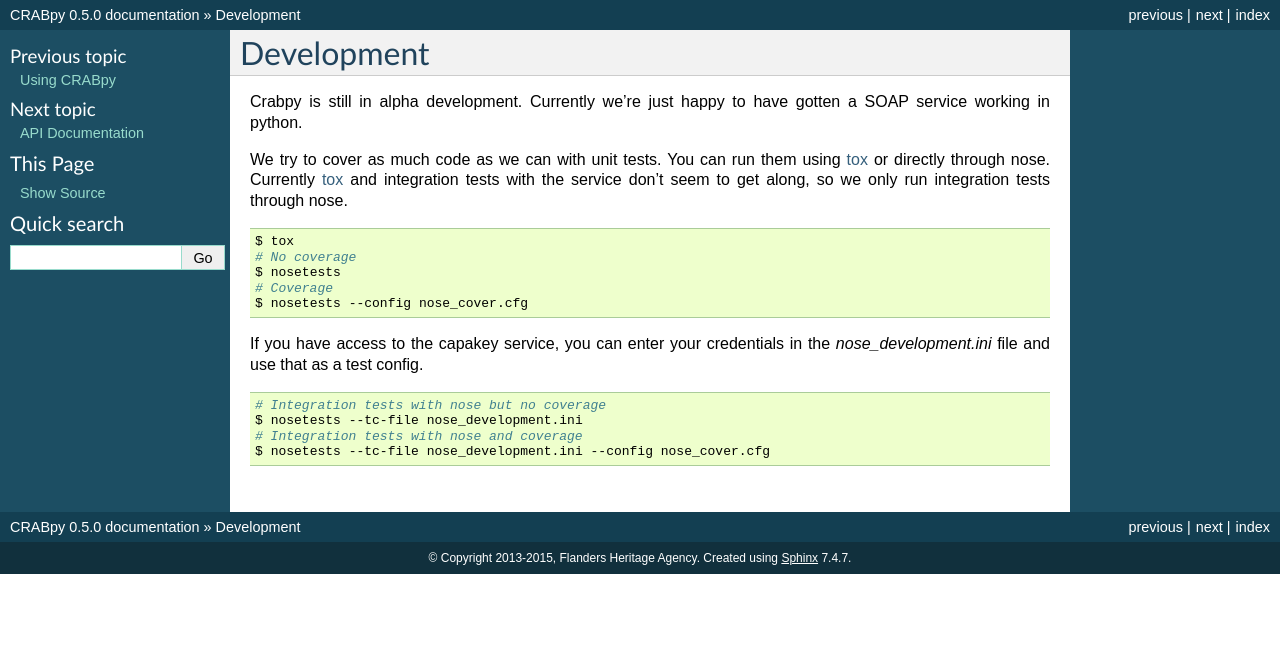
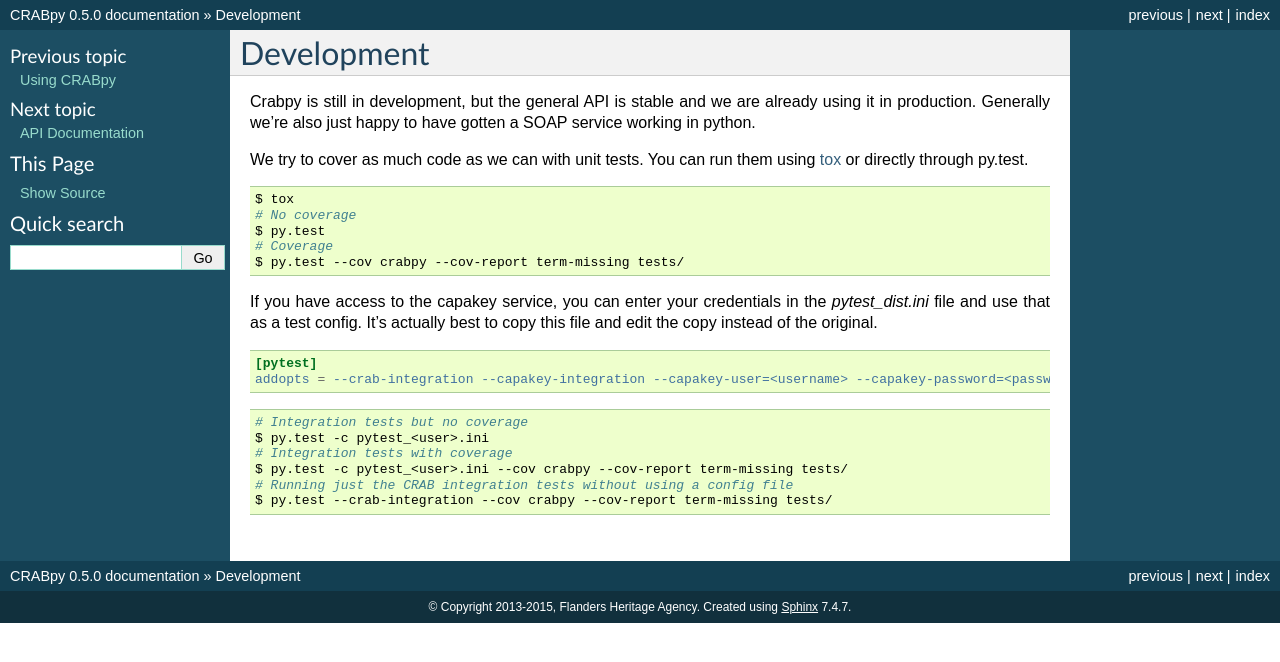
Before and after one commit to OnroerendErfgoed/crabpy, a Sphinx documentation site: the page built from docs/development.rst, in a window 1280 px wide. Shown: the top 662 px of the page. Built offline with Sphinx 7.4.7, drawn with Linux system fonts in a browser that asks for light colours.

Commit message:
Update development docs.

```diff
--- a/docs/development.rst
+++ b/docs/development.rst
@@ -2,29 +2,37 @@
 Development
 ===========
 
-Crabpy is still in alpha development. Currently we're just happy to have gotten
-a SOAP service working in python.
+Crabpy is still in development, but the general API is stable and we are already
+using it in production. Generally we're also just happy to have gotten a SOAP
+service working in python.
 
 We try to cover as much code as we can with unit tests. You can run them using
-tox_ or directly through nose. Currently tox_ and integration tests with the
-service don't seem to get along, so we only run integration tests through nose.
+tox_ or directly through py.test.
 
 .. code-block:: bash
 
     $ tox
     # No coverage
-    $ nosetests
+    $ py.test
     # Coverage
-    $ nosetests --config nose_cover.cfg
+    $ py.test --cov crabpy --cov-report term-missing tests/
 
 If you have access to the capakey service, you can enter your credentials in
-the `nose_development.ini` file and use that as a test config.
+the `pytest_dist.ini` file and use that as a test config. It's actually best to
+copy this file and edit the copy instead of the original.
+
+.. code-block:: ini
+
+   [pytest]
+   addopts = --crab-integration --capakey-integration --capakey-user=<username> --capakey-password=<password>
 
 .. code-block:: bash
 
-    # Integration tests with nose but no coverage
-    $ nosetests --tc-file nose_development.ini
-    # Integration tests with nose and coverage
-    $ nosetests --tc-file nose_development.ini --config nose_cover.cfg
+    # Integration tests but no coverage
+    $ py.test -c pytest_<user>.ini
+    # Integration tests with coverage
+    $ py.test -c pytest_<user>.ini --cov crabpy --cov-report term-missing tests/
+    # Running just the CRAB integration tests without using a config file
+    $ py.test --crab-integration --cov crabpy --cov-report term-missing tests/
 
 .. _tox: http://tox.testrun.org
```
